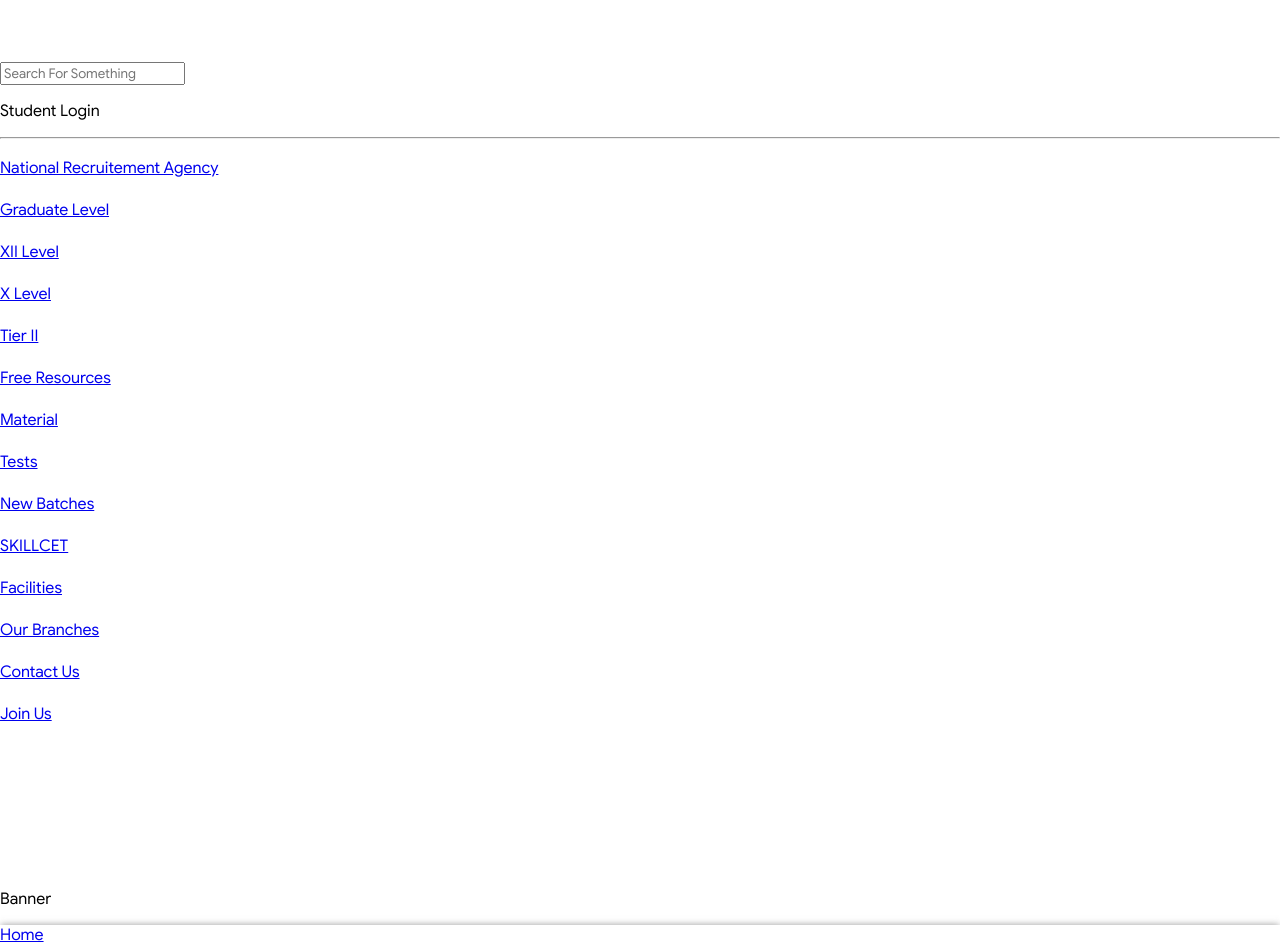
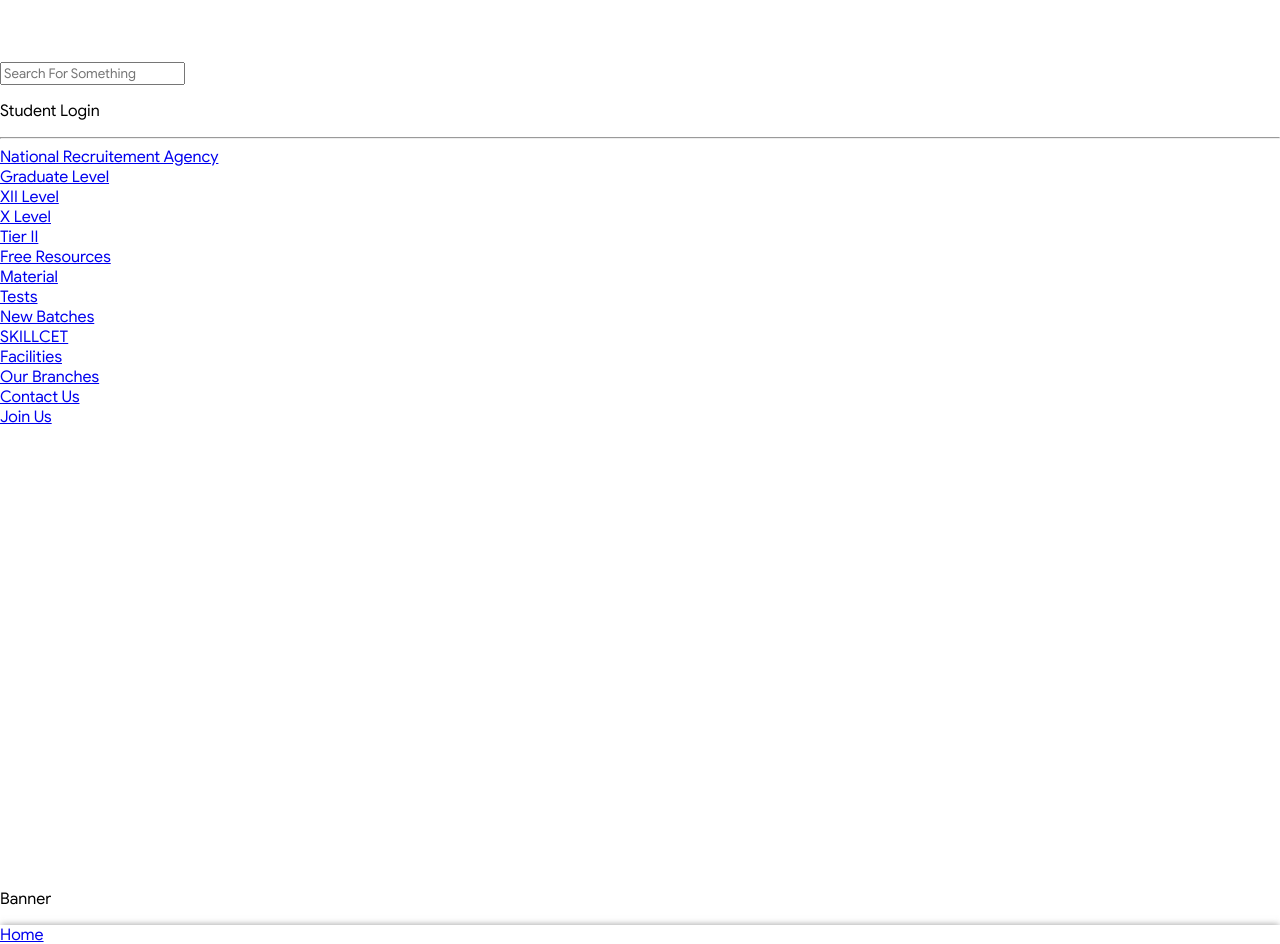
Before and after one commit to Skillcet/Skillcet, a Next.js app: page / in a window 1280 px wide. Shown: the part 1420-2364 px from the top of the page. Built offline with nearby package versions, Linux system fonts and the light colour scheme.

Commit message:
fixed sidebar styles

```diff
--- a/components/Menu.js
+++ b/components/Menu.js
@@ -13,14 +13,18 @@ function Menu() {
           : ""
       }
       `}
-      style={{
-        paddingTop: "11px",
-        paddingBottom: "11px",
-      }}
       key={item.key}
     >
       <Link href={item.link}>
-        <a className="w-full inline-flex">{item.name}</a>
+        <a
+          className="w-full inline-flex"
+          style={{
+            paddingTop: "11px",
+            paddingBottom: "11px",
+          }}
+        >
+          {item.name}
+        </a>
       </Link>
     </div>
   ));
```
